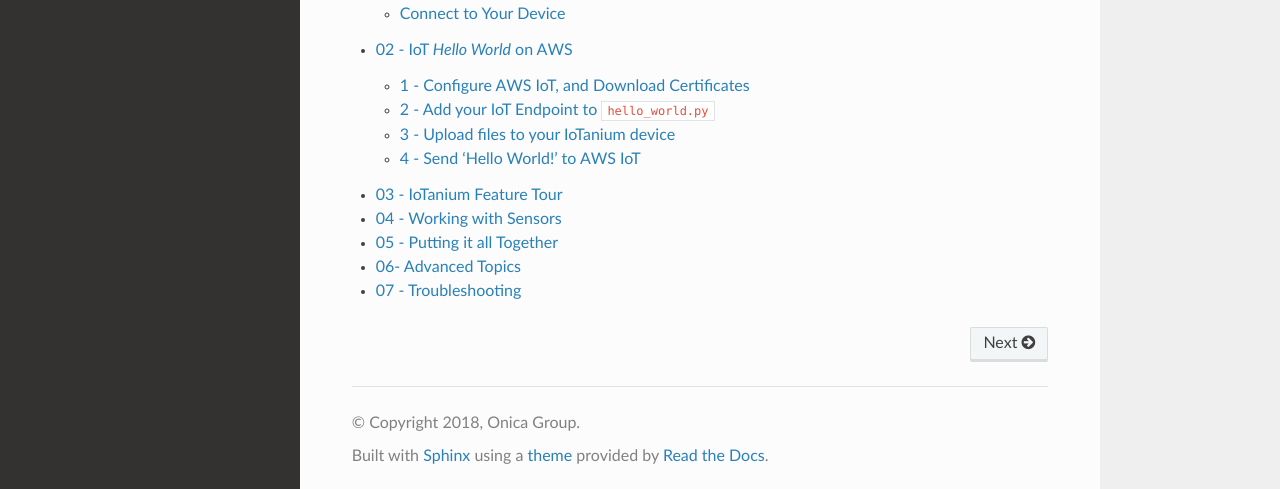
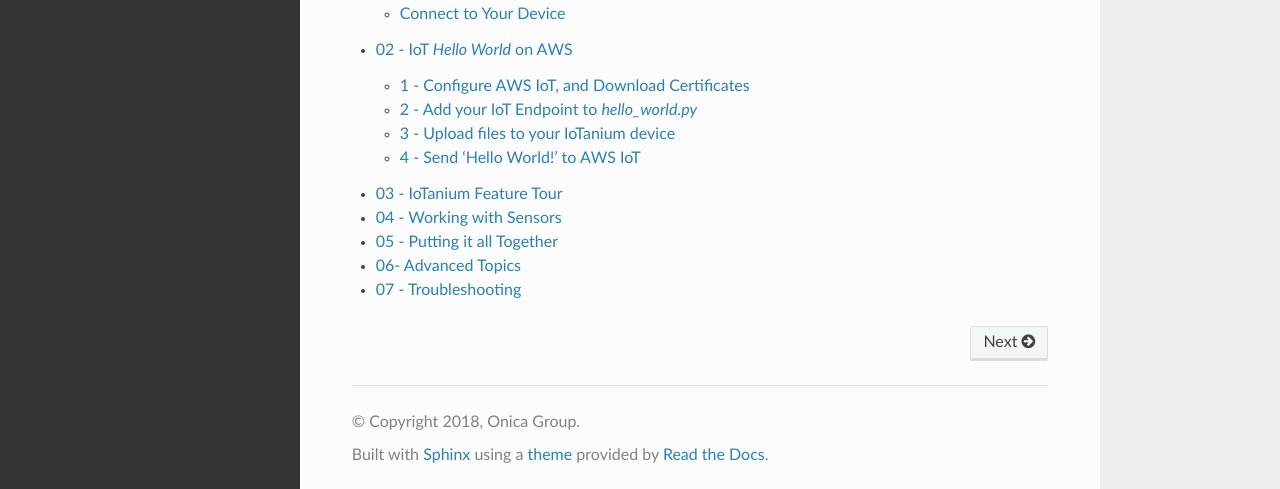
Before and after one commit to mpataws/iotanium, a Sphinx documentation site: the page built from docs/source/index.rst, in a window 1280 px wide and 1044 px high. Shown: the part 552-1041 px from the top of the window. Built offline with Sphinx 7.4.7 and the Read the Docs theme 2.0.0, drawn with Linux system fonts in a browser that asks for light colours.

```diff
--- a/docs/source/iot_hello_world/iot_hello_world.rst
+++ b/docs/source/iot_hello_world/iot_hello_world.rst
@@ -82,7 +82,7 @@
     :alt: ../img/hello-world-cert6.png
     :width: 1024px
 
-2 - Add your IoT Endpoint to ``hello_world.py``
+2 - Add your IoT Endpoint to `hello_world.py`
 ~~~~~~~~~~~~~~~~~~~~~~~~~~~~~~~~
 - Back in the AWS IoT Console, click **Settings**, and copy the **Endpoint** value into your clipboard.
 
```
